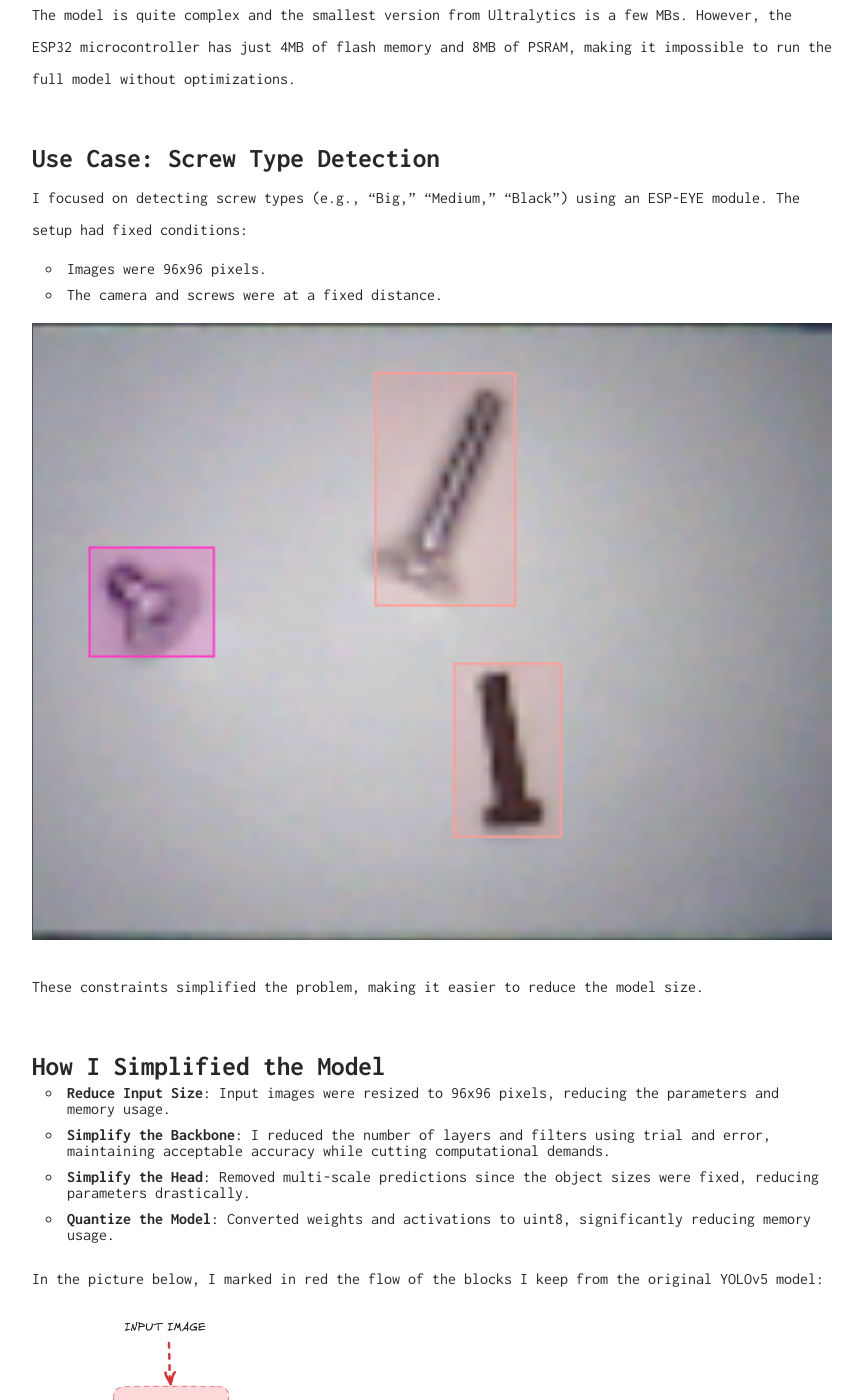
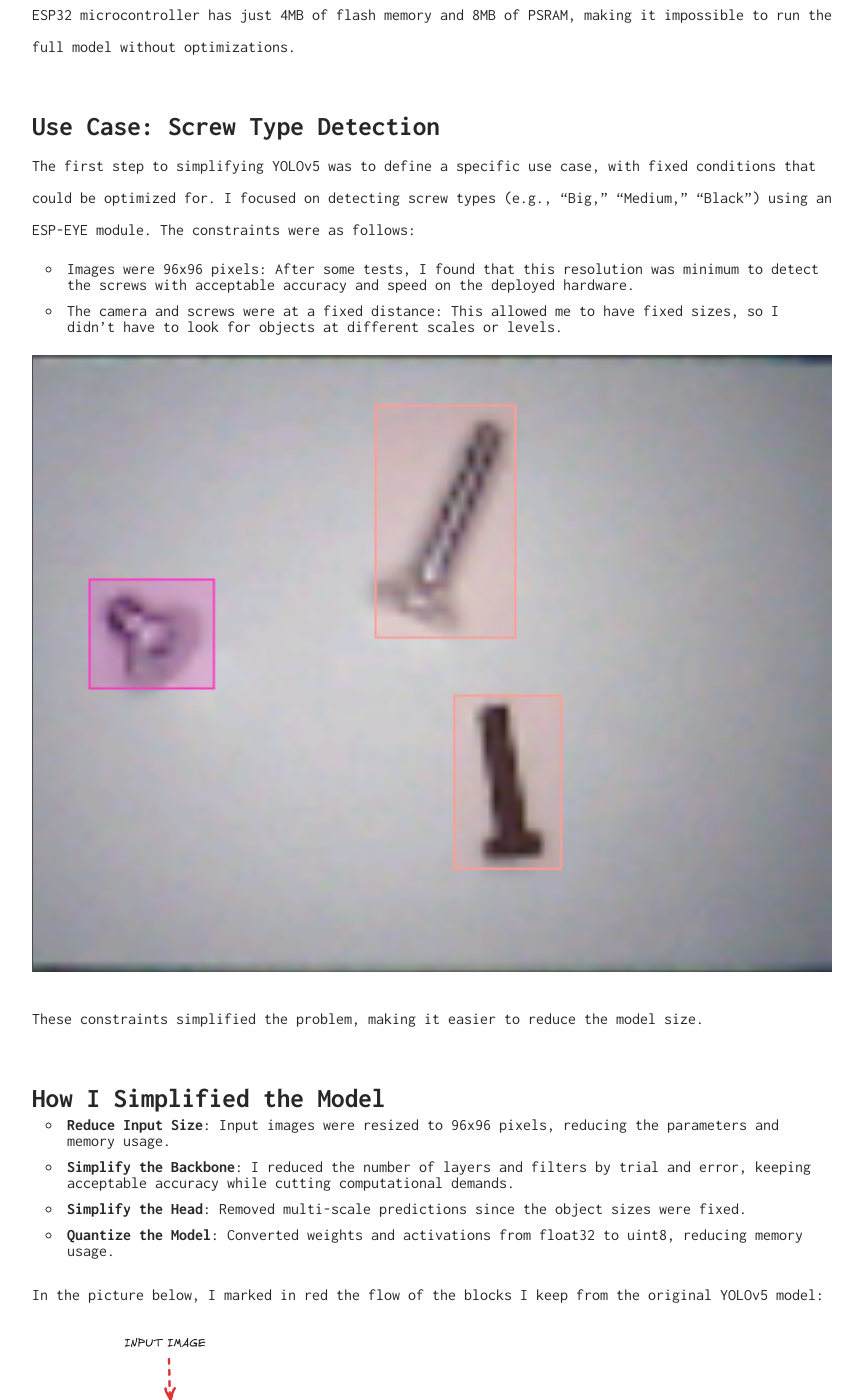
Before and after one commit to daleonpz/baremetallics, a Jekyll site: the page built from _posts/programming/2024-11-25-yolo-in-microcontroller.md, in a window 1280 px wide and 1400 px high, scrolled down 1857 px. Shown: the whole window, without its empty margins (208-1071 px from the left). Built offline with Jekyll 4.4.1, drawn with Linux system fonts in a browser that asks for light colours; some of the changed text lies outside the part shown.

Commit message:
update post

```diff
--- a/_posts/programming/2024-11-25-yolo-in-microcontroller.md
+++ b/_posts/programming/2024-11-25-yolo-in-microcontroller.md
@@ -6,7 +6,7 @@
 ---
 
 
-Running YOLOv5 on a microcontroller is no small task, given the model's computational requirements. In this post, I’ll share how I successfully ran a simplified YOLOv5 model on an ESP32 microcontroller and optimized it for performance and memory constraints.
+Running YOLOv5 on a microcontroller is no small task, given the model's computational requirements (>20MB). In this post, I’ll share how I successfully ran a simplified YOLOv5 model on an ESP32 microcontroller and optimized it for performance and memory constraints, achieving a model size of just 23KB.
 
 *
 {:toc}
@@ -15,7 +15,7 @@
 
 YOLOv5 from [Ultralytics](https://docs.ultralytics.com/) follows a Backbone, Neck, and Head architecture:
 
-- The Backbone is responsible for extracting features from the input image.
+- The Backbone is responsible for extracting features from the input image at different resolutions, scales or levels.
 - The Neck combines features from different levels of the backbone.
 - The Head generates bounding boxes and class predictions based on the features extracted by the backbone and neck.
 
@@ -28,10 +28,11 @@
 
 # Use Case: Screw Type Detection
 
-I focused on detecting screw types (e.g., "Big," "Medium," "Black") using an ESP-EYE module. The setup had fixed conditions:
+The first step to simplifying YOLOv5 was to define a specific use case, with fixed conditions that could be optimized for.
+I focused on detecting screw types (e.g., "Big," "Medium," "Black") using an ESP-EYE module. The constraints were as follows:
 
-- Images were 96x96 pixels.
-- The camera and screws were at a fixed distance.
+- Images were 96x96 pixels: After some tests, I found that this resolution was minimum to detect the screws with acceptable accuracy and speed on the deployed hardware.
+- The camera and screws were at a fixed distance: This allowed me to have fixed sizes, so I didn't have to look for objects at different scales or levels.
 
 ![Screws](/images/posts/yolov5-sampledata.png)
 
@@ -40,9 +41,9 @@
 # How I Simplified the Model
 
 - **Reduce Input Size**: Input images were resized to 96x96 pixels, reducing the parameters and memory usage.
-- **Simplify the Backbone**: I reduced the number of layers and filters using trial and error, maintaining acceptable accuracy while cutting computational demands.
-- **Simplify the Head**: Removed multi-scale predictions since the object sizes were fixed, reducing parameters drastically.
-- **Quantize the Model**: Converted weights and activations to uint8, significantly reducing memory usage.
+- **Simplify the Backbone**: I reduced the number of layers and filters by trial and error, keeping acceptable accuracy while cutting computational demands.
+- **Simplify the Head**: Removed multi-scale predictions since the object sizes were fixed.
+- **Quantize the Model**: Converted weights and activations from float32 to uint8, reducing memory usage.
 
 In the picture below, I marked in red the flow of the blocks I keep from the original YOLOv5 model:
 
@@ -82,4 +77,4 @@
 
 # Conclusion
 
-By reducing input size, simplifying the architecture, and quantizing the model, I was able to run YOLOv5 on a resource-constrained ESP32 microcontroller. This process demonstrates how deep learning can extend to edge devices, even with strict memory and processing limits. I hope this inspires you to explore similar optimizations for your embedded projects!
+By choosing a specific use case, reducing input size, simplifying the architecture, and quantizing the model, I was able to run YOLOv5 on a resource-constrained ESP32 microcontroller. This process demonstrates how deep learning can extend to edge devices, even with strict memory and processing limits. I hope this inspires you to explore similar optimizations for your embedded projects!
```
Also changed, not shown: other parts of _posts/programming/2024-11-25-yolo-in-microcontroller.md (+0 -6 lines), images/posts/yolov5-model.png.
